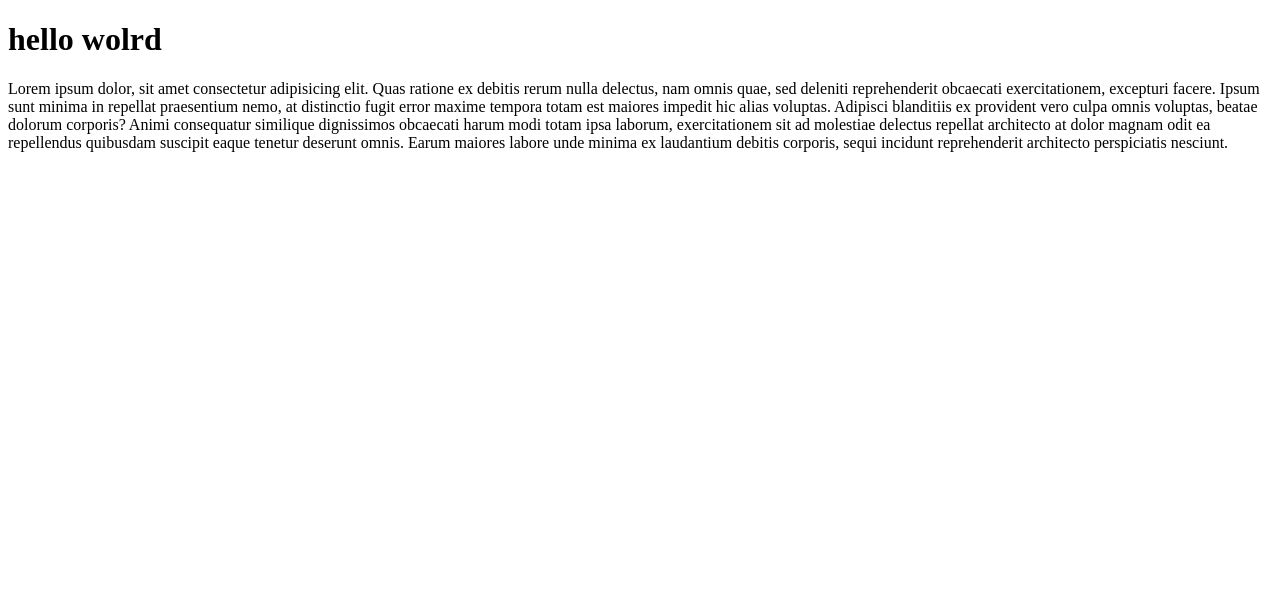
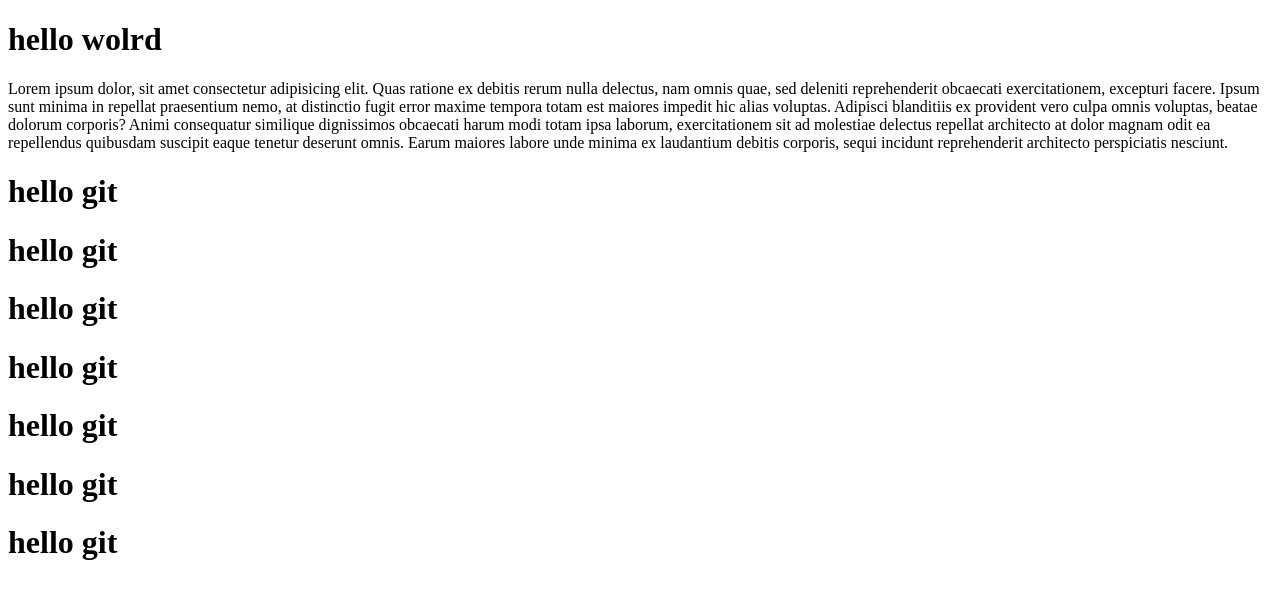
Before and after one commit to Jameel-M263/github-website, a plain HTML site: page index.html in a window 1280 px wide. Drawn offline with Linux system fonts and the light colour scheme.

Commit message:
h1 added

```diff
--- a/index.html
+++ b/index.html
@@ -9,5 +9,16 @@
     <h1>hello wolrd </h1>
 
     <p>Lorem ipsum dolor, sit amet consectetur adipisicing elit. Quas ratione ex debitis rerum nulla delectus, nam omnis quae, sed deleniti reprehenderit obcaecati exercitationem, excepturi facere. Ipsum sunt minima in repellat praesentium nemo, at distinctio fugit error maxime tempora totam est maiores impedit hic alias voluptas. Adipisci blanditiis ex provident vero culpa omnis voluptas, beatae dolorum corporis? Animi consequatur similique dignissimos obcaecati harum modi totam ipsa laborum, exercitationem sit ad molestiae delectus repellat architecto at dolor magnam odit ea repellendus quibusdam suscipit eaque tenetur deserunt omnis. Earum maiores labore unde minima ex laudantium debitis corporis, sequi incidunt reprehenderit architecto perspiciatis nesciunt.</p>
+
+    <h1>hello git </h1>
+    <h1>hello git </h1>
+    <h1>hello git </h1>
+    <h1>hello git </h1>
+    <h1>hello git </h1>
+    <h1>hello git </h1>
+    <h1>hello git </h1>
+
+
+
 </body>
 </html>
```
